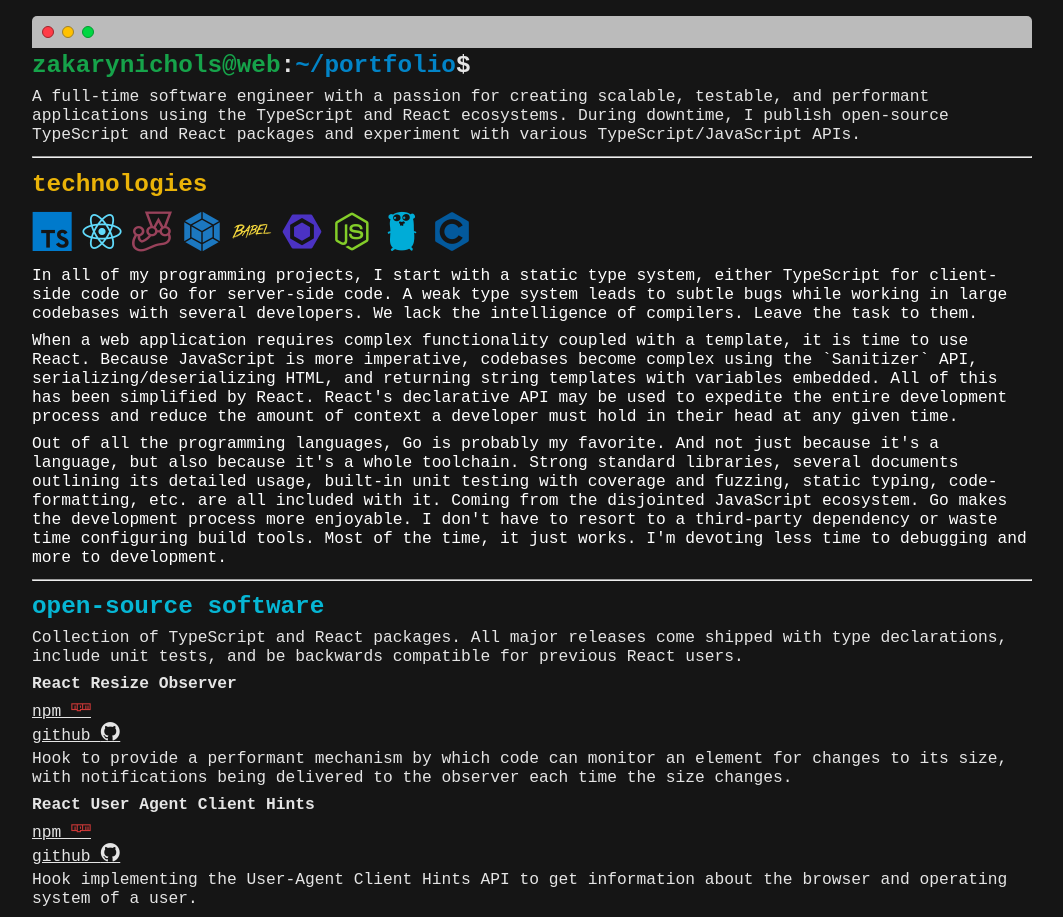
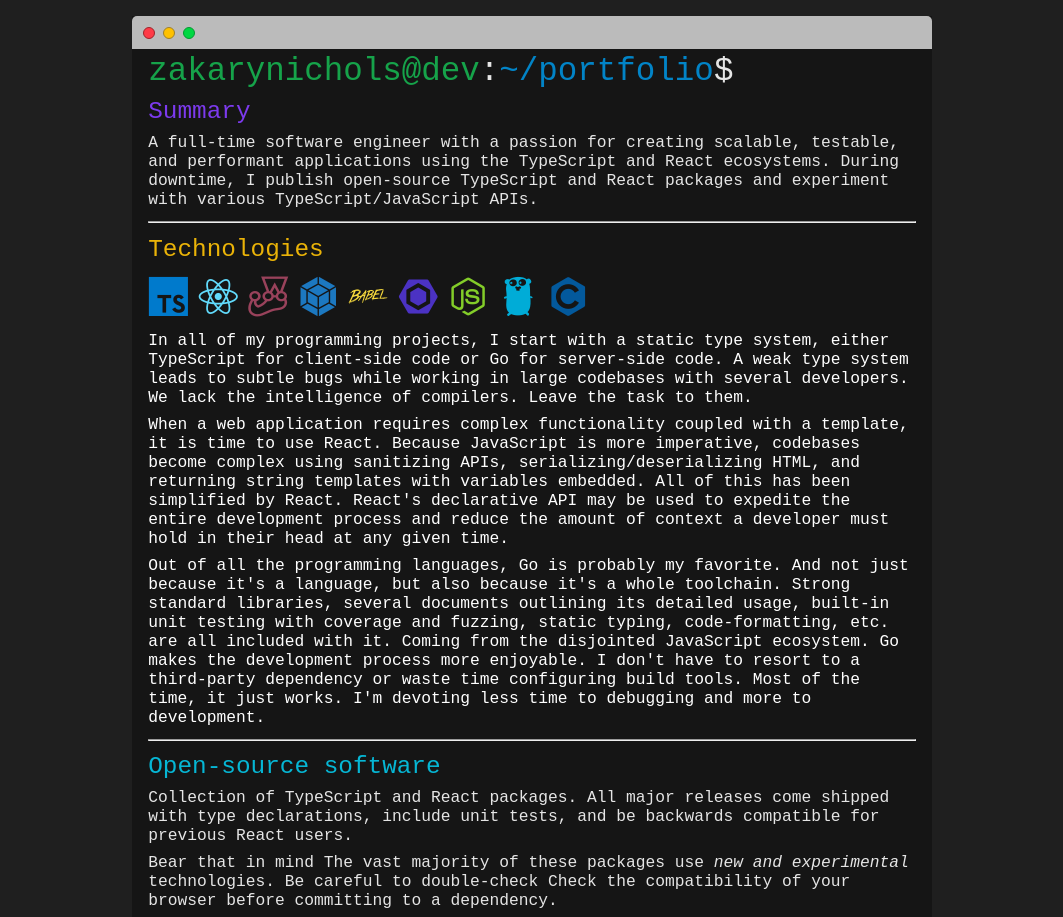
Before and after one commit to zakarynichols/zaknichols.com, a website: page index.html in a window 1280 px wide. Shown: the top 917 px of the page, without its empty margins (108-1171 px from the left). Drawn offline with Linux system fonts and the light colour scheme.

Commit message:
text changes; seperate css files; move fonts folder to root; other

```diff
--- a/index.html
+++ b/index.html
@@ -5,32 +5,39 @@
     <meta name="viewport" content="width=device-width, initial-scale=1.0" />
     <link rel="stylesheet" href="styles/styles.css" />
     <link rel="stylesheet" href="styles/devicon.min.css" />
+    <link rel="stylesheet" href="styles/normalize.css" />
     <title>Zakary Nichols - Portfolio</title>
   </head>
-  <body class="container">
+  <body>
+    <div class="background">
+      <div class="container">
         <div class="menu">
           <div class="button close"></div>
           <div class="button minimize"></div>
           <div class="button zoom"></div>
         </div>
-    <div>
-      <h2 class="terminal-text">
-        <span class="green">zakarynichols@web</span><span class="white">:</span
-        ><span class="blue">~</span><span class="blue">/portfolio</span
-        ><span class="white">$<span class="flicker">|</span></span>
-      </h2>
-      <p class="white">
-        A full-time software engineer with a passion for creating scalable,
-        testable, and performant applications using the TypeScript and React
-        ecosystems. During downtime, I publish open-source TypeScript and React
-        packages and experiment with various TypeScript/JavaScript APIs.
+        <main class="main-content">
+          <h1 class="terminal-text light-font-weight">
+            <span class="text-green">zakarynichols@dev</span
+            ><span class="text-white">:</span><span class="text-blue">~</span
+            ><span class="text-blue">/portfolio</span
+            ><span class="text-white">$<span class="flicker">|</span></span>
+          </h1>
+          <section>
+            <h2 class="text-violet light-font-weight">Summary</h2>
+            <p class="text-white">
+              A full-time software engineer with a passion for creating
+              scalable, testable, and performant applications using the
+              TypeScript and React ecosystems. During downtime, I publish
+              open-source TypeScript and React packages and experiment with
+              various TypeScript/JavaScript APIs.
             </p>
-    </div>
+          </section>
 
           <hr />
 
-    <div>
-      <h2 class="technologies">technologies</h2>
+          <section>
+            <h2 class="technologies light-font-weight">Technologies</h2>
             <div class="dev-icons">
               <i class="devicon-typescript-plain colored dev-icon"></i>
               <i class="devicon-react-plain colored dev-icon"></i>
@@ -46,45 +53,50 @@
             </div>
             <div>
               <p>
-          In all of my programming projects, I start with a static type system,
-          either TypeScript for client-side code or Go for server-side code. A
-          weak type system leads to subtle bugs while working in large codebases
-          with several developers. We lack the intelligence of compilers. Leave
-          the task to them.
+                In all of my programming projects, I start with a static type
+                system, either TypeScript for client-side code or Go for
+                server-side code. A weak type system leads to subtle bugs while
+                working in large codebases with several developers. We lack the
+                intelligence of compilers. Leave the task to them.
               </p>
               <p>
-          When a web application requires complex functionality coupled with a
-          template, it is time to use React. Because JavaScript is more
-          imperative, codebases become complex using the `Sanitizer` API,
-          serializing/deserializing HTML, and returning string templates with
-          variables embedded. All of this has been simplified by React. React's
-          declarative API may be used to expedite the entire development process
-          and reduce the amount of context a developer must hold in their head
-          at any given time.
+                When a web application requires complex functionality coupled
+                with a template, it is time to use React. Because JavaScript is
+                more imperative, codebases become complex using sanitizing APIs,
+                serializing/deserializing HTML, and returning string templates
+                with variables embedded. All of this has been simplified by
+                React. React's declarative API may be used to expedite the
+                entire development process and reduce the amount of context a
+                developer must hold in their head at any given time.
               </p>
               <p>
-          Out of all the programming languages, Go is probably my favorite. And
-          not just because it's a language, but also because it's a whole
-          toolchain. Strong standard libraries, several documents outlining its
-          detailed usage, built-in unit testing with coverage and fuzzing,
-          static typing, code-formatting, etc. are all included with it. Coming
-          from the disjointed JavaScript ecosystem. Go makes the development
-          process more enjoyable. I don't have to resort to a third-party
-          dependency or waste time configuring build tools. Most of the time, it
-          just works. I'm devoting less time to debugging and more to
-          development.
+                Out of all the programming languages, Go is probably my
+                favorite. And not just because it's a language, but also because
+                it's a whole toolchain. Strong standard libraries, several
+                documents outlining its detailed usage, built-in unit testing
+                with coverage and fuzzing, static typing, code-formatting, etc.
+                are all included with it. Coming from the disjointed JavaScript
+                ecosystem. Go makes the development process more enjoyable. I
+                don't have to resort to a third-party dependency or waste time
+                configuring build tools. Most of the time, it just works. I'm
+                devoting less time to debugging and more to development.
               </p>
             </div>
-    </div>
+          </section>
           <hr />
 
-    <div class="white">
-      <h2 class="open-source">open-source software</h2>
-
+          <section class="text-white">
+            <h2 class="open-source light-font-weight">Open-source software</h2>
             <p>
-        Collection of TypeScript and React packages. All major releases come
-        shipped with type declarations, include unit tests, and be backwards
-        compatible for previous React users.
+              Collection of TypeScript and React packages. All major releases
+              come shipped with type declarations, include unit tests, and be
+              backwards compatible for previous React users.
+            </p>
+            <p>
+              Bear that in mind The vast majority of these packages use
+              <i>new and experimental</i> technologies. Be careful to
+              double-check Check the compatibility of your browser before
+              committing to a dependency.
             </p>
 
             <h4>React Resize Observer</h4>
@@ -99,24 +111,26 @@
             </a>
 
             <p>
-        Hook to provide a performant mechanism by which code can monitor an
-        element for changes to its size, with notifications being delivered to
-        the observer each time the size changes.
+              Hook to provide a performant mechanism by which code can monitor
+              an element for changes to its size, with notifications being
+              delivered to the observer each time the size changes.
             </p>
 
             <h4>React User Agent Client Hints</h4>
 
-      <a href="https://www.npmjs.com/package/react-user-agent-client-hints"
+            <a
+              href="https://www.npmjs.com/package/react-user-agent-client-hints"
               >npm <i class="devicon-npm-original-wordmark colored"></i>
             </a>
             <br />
-      <a href="https://github.com/zakarynichols/react-user-agent-client-hints"
+            <a
+              href="https://github.com/zakarynichols/react-user-agent-client-hints"
               >github <i class="devicon-github-original"></i>
             </a>
 
             <p>
-        Hook implementing the User-Agent Client Hints API to get information
-        about the browser and operating system of a user.
+              Hook implementing the User-Agent Client Hints API to get
+              information about the browser and operating system of a user.
             </p>
 
             <h4>React Network Information</h4>
@@ -131,9 +145,9 @@
             </a>
 
             <p>
-        Hook to provide information about the connection a device is using to
-        communicate with the network, connection speed, and changes to the
-        network.
+              Hook to provide information about the connection a device is using
+              to communicate with the network, connection speed, and changes to
+              the network.
             </p>
 
             <h4>Error Event Listener</h4>
@@ -151,12 +165,12 @@
               A type-safe way to listen for all exceptions and/or rejections and
               render an optional fallback ui when a fatal error occurs.
             </p>
-    </div>
+          </section>
 
           <hr />
 
-    <div class="white">
-      <h2 class="employment">employment</h2>
+          <section class="text-white">
+            <h2 class="employment light-font-weight">Career</h2>
             <h4>Current</h4>
             <li>
               In a startup environment, I build highly secure and reliable legal
@@ -165,15 +179,19 @@
 
             <h4>Previous</h4>
             <li>
-        Built web apps for remote auctions with an emphasis on high performance
-        and low latency.
+              Built web apps for remote auctions with an emphasis on high
+              performance and low latency.
             </li>
 
             <li>
               Architected, from scratch, web and offline applications in a
-        cross-platform native runtime environment for iOS and Android devices.
+              cross-platform native runtime environment for iOS and Android
+              devices.
             </li>
+          </section>
+        </main>
       </div>
-    <script src="main.js"></script>
+    </div>
+    <script src="dist/index.js"></script>
   </body>
 </html>
--- a/package.json
+++ b/package.json
@@ -4,5 +4,8 @@
   "devDependencies": {
     "gh-pages": "^4.0.0",
     "typescript": "^4.7.2"
+  },
+  "scripts": {
+    "push-gh-pages": "tsc && npm push origin gh-pages"
   }
 }
--- /dev/null
+++ b/scripts/index.ts
@@ -0,0 +1 @@
+console.log("script ran..");
--- /dev/null
+++ b/styles/normalize.css
@@ -0,0 +1,31 @@
+body {
+  margin: 0;
+}
+
+h1,
+h2,
+h3,
+h4,
+h5,
+h6 {
+  margin: 0;
+  padding: 0;
+  padding-top: 4px;
+  padding-bottom: 4px;
+}
+
+p {
+  margin: 0;
+  padding: 0;
+  padding-top: 4px;
+  padding-bottom: 4px;
+}
+
+a,
+a:hover,
+a:focus,
+a:active {
+  padding: 0;
+  margin: 0;
+  color: inherit;
+}
--- a/styles/styles.css
+++ b/styles/styles.css
@@ -1,11 +1,70 @@
+.background {
+  background-color: #1f1f1f;
+  display: flex;
+  flex-direction: column;
+  align-items: center;
+}
+
+*::selection {
+  background-color: white;
+  color: black;
+}
+
 .container {
-  font-size: 1.25em;
-  padding: 1em;
-  max-width: 1000px;
-  margin: auto;
   color: #fff;
   background-color: #151515;
   font-family: monospace;
+  margin: 1em 0 1em 0;
+  font-size: 1.25em;
+}
+
+@media (min-width: 0px) {
+  .container {
+    max-width: 90vw;
+  }
+}
+
+@media (min-width: 800px) {
+  .container {
+    max-width: 800px;
+  }
+}
+
+.menu {
+  display: flex;
+  background-color: #bbb;
+  border-top-right-radius: 5px;
+  border-top-left-radius: 5px;
+  padding: 0.4em;
+}
+
+.button {
+  cursor: pointer;
+  height: 10px;
+  width: 10px;
+  border-radius: 50%;
+  border: 1px solid #000;
+  position: relative;
+  margin: 4px;
+}
+
+.close {
+  background-color: #ff3b47;
+  border-color: #9d252b;
+}
+
+.minimize {
+  background-color: #ffc100;
+  border-color: #9d802c;
+}
+
+.zoom {
+  background-color: #00d742;
+  border-color: #049931;
+}
+
+.main-content {
+  padding: 0 1em 1em 1em;
 }
 
 .text-center {
@@ -35,81 +94,32 @@
   margin-right: 10px;
 }
 
-h1,
-h2,
-h3,
-h4,
-h5,
-h6 {
-  margin: 0;
-  padding: 0;
-  padding-top: 4px;
-  padding-bottom: 4px;
-}
-
-p {
-  margin: 0;
-  padding: 0;
-  padding-top: 4px;
-  padding-bottom: 4px;
-}
-
-a,
-a:hover,
-a:focus,
-a:active {
-  padding: 0;
-  margin: 0;
-  color: inherit;
-}
-
-.menu {
-  display: flex;
-  background-color: #bbb;
-  border-top-right-radius: 5px;
-  border-top-left-radius: 5px;
-  padding: 6px;
-}
-
-.button {
-  cursor: pointer;
-  height: 10px;
-  width: 10px;
-  border-radius: 50%;
-  border: 1px solid #000;
-  position: relative;
-  margin: 4px;
-}
-
-.close {
-  background-color: #ff3b47;
-  border-color: #9d252b;
-}
-
-.minimize {
-  background-color: #ffc100;
-  border-color: #9d802c;
-}
-
-.zoom {
-  background-color: #00d742;
-  border-color: #049931;
-}
-
-.green {
+.text-green {
   color: #16a34a;
 }
 
-.blue {
+.text-blue {
   color: #0284c7;
 }
 
-.red {
+.text-red {
   color: #e11d48;
 }
 
-.white {
+.text-white {
   color: #e5e5e5;
+}
+
+.text-violet {
+  color: #7c3aed;
+}
+
+.text-sky {
+  color: #0284c7;
+}
+
+.light-font-weight {
+  font-weight: lighter;
 }
 
 @keyframes cursor-blink {
@@ -127,3 +137,9 @@ a:active {
 .terminal-text {
   word-break: break-all;
 }
+
+.footer {
+  position: fixed;
+  background-color: green;
+  bottom: 0;
+}
--- a/tsconfig.json
+++ b/tsconfig.json
@@ -5,6 +5,6 @@
     "module": "ESNext",
     "outDir": "./dist"
   },
-  "include": ["./src"],
+  "include": ["./scripts"],
   "exclude": ["node_modules"]
 }
```
Also changed, not shown: dist/index.js (added), fonts/devicon.ttf (renamed from styles/fonts/devicon.ttf), fonts/devicon.woff (renamed from styles/fonts/devicon.woff), src/index.ts (deleted), styles/devicon.min.css, 4 other files. Lines whose indentation alone changed are shown as unchanged.
